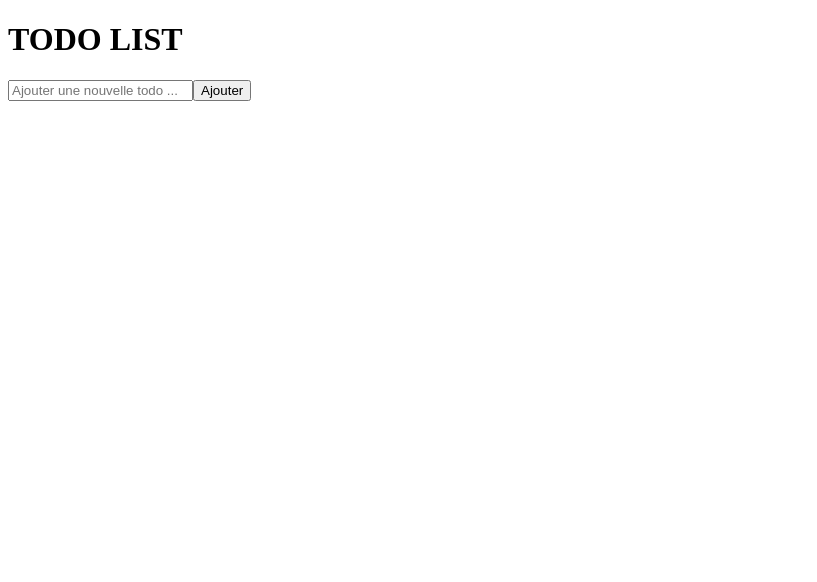
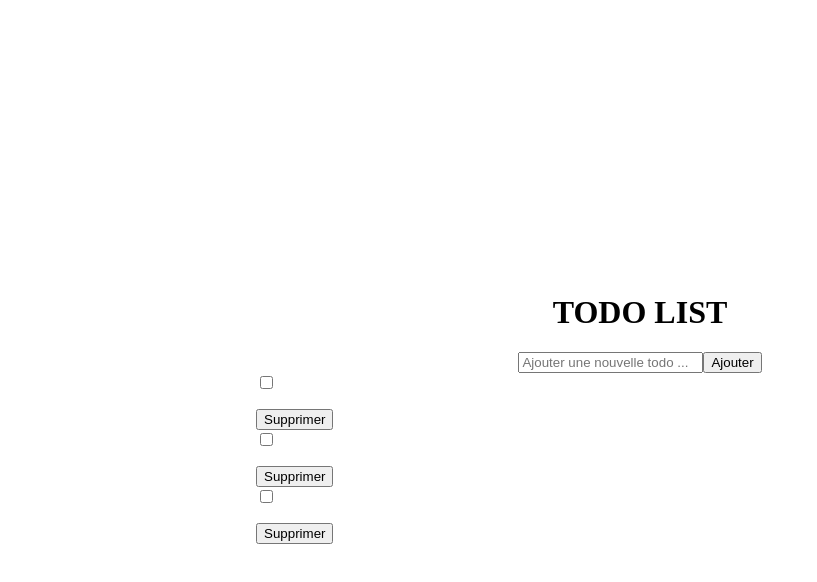
Before and after one commit to C-adonon/todo-app, a React (Vite) app: page / in a window 1280 px wide. Shown: the top 582 px of the page, without its empty margins (0-817 px from the left). Built offline with nearby package versions, Linux system fonts and the light colour scheme.

Commit message:
imported styles

```diff
--- a/src/App.tsx
+++ b/src/App.tsx
@@ -1,11 +1,9 @@
-import { useState } from 'react'
+
 import './assets/App.css'
 import TodoList from './components/todoList'
 import AddTodoItem from './components/addTodoItem'
 
 function App() {
-  const [count, setCount] = useState(0)
-
   return (
     <div className='App'>
       <h1>TODO LIST</h1>
--- a/src/assets/App.css
+++ b/src/assets/App.css
@@ -0,0 +1,9 @@
+.App {
+    width: 60vw;
+    height: 100vh;
+    display: flex;
+    flex-direction: column;
+    align-items: center;
+    justify-content: center;
+    margin: auto;
+}
--- /dev/null
+++ b/src/components/addTodoItem/addTodoItem.css
@@ -0,0 +1,5 @@
+.addTodoItem {
+  display: flex;
+  justify-content: space-around;
+  align-items: center;
+}
--- a/src/components/addTodoItem/index.tsx
+++ b/src/components/addTodoItem/index.tsx
@@ -1,7 +1,12 @@
 // zone d'import
+import './addTodoItem.css'
 
 // component
 function addTodoItem() {
+
+  function handleAdd () {
+
+  }
 
   return (
     <div className="addTodoItem">
--- a/src/components/todoItem/index.tsx
+++ b/src/components/todoItem/index.tsx
@@ -1,14 +1,15 @@
 // zone d'import
+import './todoItem.css'
 
 /* component */
-function todoItem() {
+function todoItem(key: number, todo: string) {
 
   return (
-    <div className="todoItem">
+    <li className="todoItem">
         <input type="checkbox" />
-        <p>Todo item</p>
+        <p></p>
         <button>Supprimer</button>
-    </div>
+    </li>
   )
 }
 
--- a/src/components/todoList/index.tsx
+++ b/src/components/todoList/index.tsx
@@ -1,12 +1,22 @@
 // zone d'import
+import { useState } from 'react'
 import TodoItem from "../todoItem";
+import './todoList.css'
 
 // component
 function todoList() {
 
+  const [todos, setTodos] = useState([
+    { value: 'Todo 1', completed: false },
+    { value: 'Todo 2', completed: false },
+    { value: 'Todo 3', completed: false },
+  ])
+
   return (
     <ul className="todoList">
-
+      {todos.map((t, index) => (
+        <TodoItem key={index} todo={t.value} />
+      ))}
     </ul>
   )
 }
--- a/src/components/todoList/todoList.css
+++ b/src/components/todoList/todoList.css
@@ -0,0 +1,6 @@
+ul.todoList{
+    width: 100%;
+    list-style: none;
+    padding: 0%;
+    margin: 0%;
+}
```
Also changed, not shown: src/components/addTodoItem/addTodoIdem.css (deleted).
